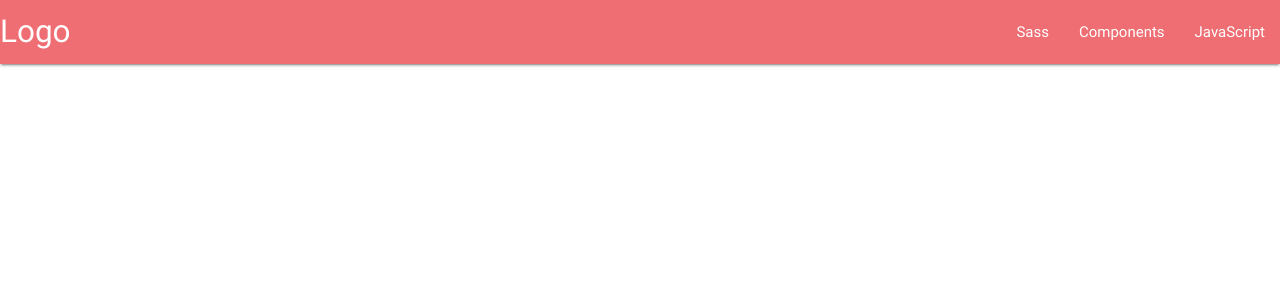
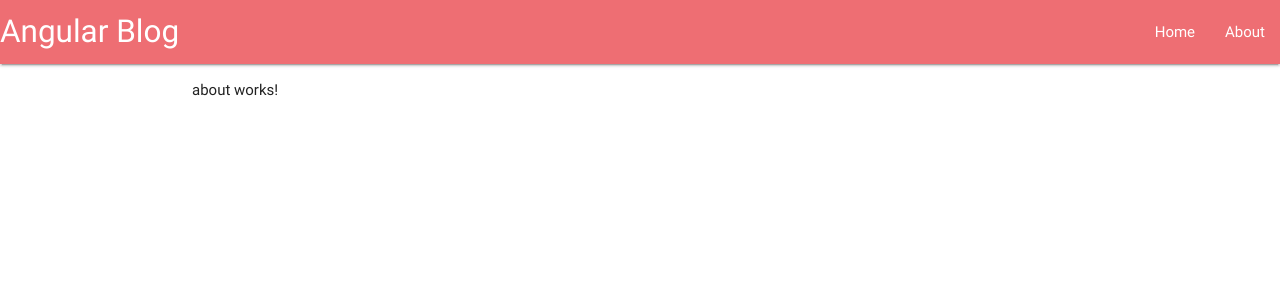
Before and after one commit to wen-dell/angular-blog, an Angular app: page /about in a window 1280 px wide. Shown: the top 300 px of the page. Built offline with nearby package versions, Linux system fonts and the light colour scheme.

Commit message:
Add home and about components as well as routing module

```diff
--- /dev/null
+++ b/src/app/about/about.component.html
@@ -0,0 +1,3 @@
+<p>
+  about works!
+</p>
--- /dev/null
+++ b/src/app/about/about.component.ts
@@ -0,0 +1,15 @@
+import { Component, OnInit } from '@angular/core';
+
+@Component({
+  selector: 'app-about',
+  templateUrl: './about.component.html',
+  styleUrls: ['./about.component.css']
+})
+export class AboutComponent implements OnInit {
+
+  constructor() { }
+
+  ngOnInit() {
+  }
+
+}
--- a/src/app/app.component.html
+++ b/src/app/app.component.html
@@ -1,21 +1,18 @@
 <nav>
   <div class="nav-wrapper">
-    <a href="#" class="brand-logo">Logo</a>
+    <a routerLink="home" class="brand-logo">Angular Blog</a>
     <ul id="nav-mobile" class="right hide-on-med-and-down">
       <li>
-        <a href="sass.html">Sass</a>
+        <a routerLink="home">Home</a>
       </li>
       <li>
-        <a href="badges.html">Components</a>
-      </li>
-      <li>
-        <a href="collapsible.html">JavaScript</a>
+        <a routerLink="about">About</a>
       </li>
     </ul>
   </div>
 </nav>
 <div class="container">
   <div class="col s12">
-
+    <router-outlet></router-outlet>
   </div>
 </div>
--- /dev/null
+++ b/src/app/app.routing.module.ts
@@ -0,0 +1,19 @@
+import { NgModule } from "@angular/core";
+import { Routes, RouterModule } from '@angular/router';
+
+import { HomeComponent } from "app/home/home.component";
+import { AboutComponent } from "app/about/about.component";
+
+const appRoutes: Routes = [
+    { path: 'home', component: HomeComponent },
+    { path: 'about', component: AboutComponent },
+    { path: '', redirectTo: 'home', pathMatch: 'full' }
+];
+
+@NgModule({
+    imports: [RouterModule.forRoot(appRoutes)],
+    exports: [RouterModule]
+})
+export class AppRoutingModule {
+
+}
--- /dev/null
+++ b/src/app/home/home.component.html
@@ -0,0 +1,3 @@
+<p>
+  home works!
+</p>
--- /dev/null
+++ b/src/app/home/home.component.ts
@@ -0,0 +1,15 @@
+import { Component, OnInit } from '@angular/core';
+
+@Component({
+  selector: 'app-home',
+  templateUrl: './home.component.html',
+  styleUrls: ['./home.component.css']
+})
+export class HomeComponent implements OnInit {
+
+  constructor() { }
+
+  ngOnInit() {
+  }
+
+}
```
Also changed, not shown: src/app/app.module.ts (+9 -2 lines), src/app/about/about.component.css (added), src/app/home/home.component.css (added), 2 other files (tests, documents, lock files or other folders).
